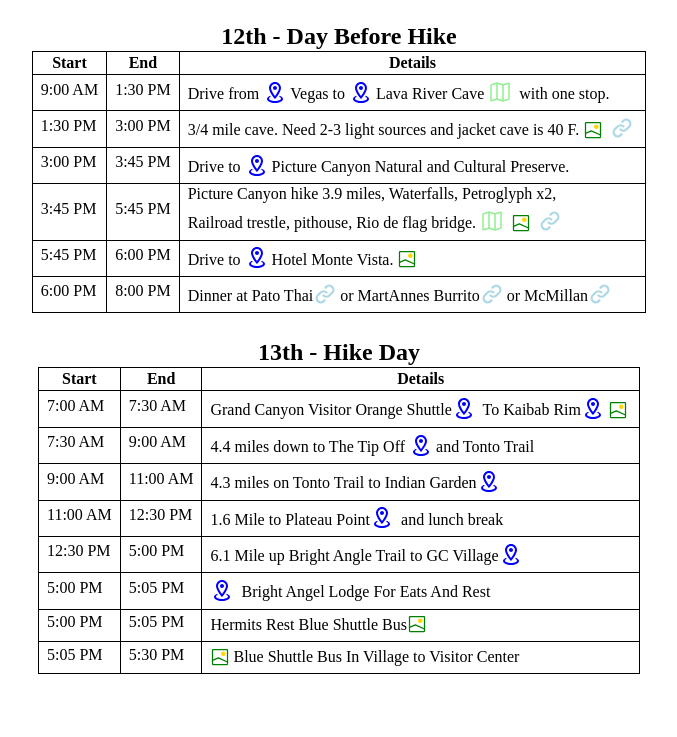
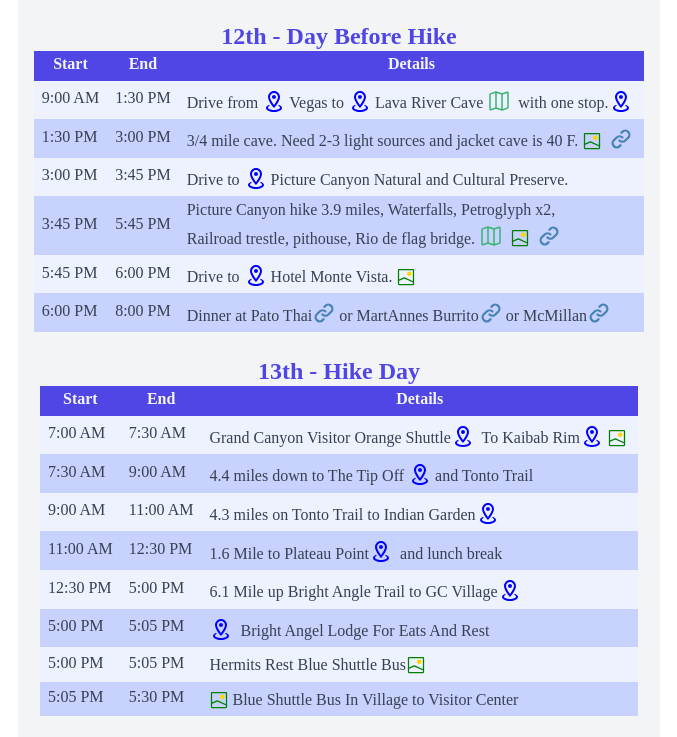
Before and after one commit to carltonj2000/grandCanyonTrip202205, a website built with Vite: page index.html in a window 1280 px wide. Shown: the part 63-800 px from the top of the page, without its empty margins (301-978 px from the left). Built offline with nearby package versions, Linux system fonts and the light colour scheme.

Commit message:
changed color and table format

```diff
--- a/agenda-day1.js
+++ b/agenda-day1.js
@@ -5,7 +5,7 @@ const agenda = [
   [
     "9:00 AM",
     "1:30 PM",
-    "Drive from <ilr />Vegas to <ill />Lava River Cave <iml /> with one stop.",
+    "Drive from <ilr />Vegas to <ill />Lava River Cave <iml /> with one stop.<ilw />",
   ],
   [
     "1:30 PM",
--- a/agenda-table.js
+++ b/agenda-table.js
@@ -5,19 +5,25 @@ const agendaType = [
 ];
 
 export const table = (agenda, title = "Title Needed") => {
+  const head = agenda.slice(0, 1);
+  const body = agenda.slice(1);
   const html = /* html */ `
       <div class="gc-agenda">
         <h2>${title}</h2>
         <table>
+          <thead>
+            ${head
+              .map(
+                (r, i) => `<tr>${r.map((c) => `<th>${c}</th>`).join("")}</tr>\n`
+              )
+              .join("")}
+          <thead>
           <tbody>
-            ${agenda
+            ${body
               .map(
-                (r, i) =>
+                (r) =>
                   `<tr>${r
-                    .map((c) => {
-                      const d = enhance(c);
-                      return i ? `<td>${d}</td>` : `<th>${d}</th>`;
-                    })
+                    .map((c) => `<td>${enhance(c)}</td>`)
                     .join("")}</tr>\n`
               )
               .join("")}
--- a/enhance-html.js
+++ b/enhance-html.js
@@ -16,6 +16,7 @@
  *         t=the tipoff
  *         u=plateau point
  *         v=gc visitors
+ *         w=williams
  *         y=gc village
  */
 
@@ -50,6 +51,7 @@ const links = {
   iwm: "https://themcmillan.us/",
   iwo: "https://www.patothai.com/",
   iwa: "https://martannes.com/",
+  ilw: "https://goo.gl/maps/Bov8ZrUxddbEgepH6",
 };
 
 //
--- a/icon-link.js
+++ b/icon-link.js
@@ -13,7 +13,7 @@ class iconLink extends HTMLElement {
   viewBox="0 0 256 256"
 >
   <path
-    fill="lightblue"
+    fill="steelBlue"
     d="m212.9 122.3l-30.3 30.3a56 56 0 0 1-79.2 0a12 12 0 1 1 16.9-16.9a32.2 32.2 0 0 0 45.3 0l30.3-30.3a32 32 0 0 0-45.3-45.3l-9.6 9.7a12 12 0 0 1-17-17l9.7-9.7a56 56 0 1 1 79.2 79.2ZM115 186.2l-9.6 9.7a32 32 0 0 1-45.3-45.3l30.3-30.3a32.2 32.2 0 0 1 45.3 0a12 12 0 0 0 16.9-16.9a55.9 55.9 0 0 0-79.2 0l-30.3 30.3a56 56 0 0 0 79.2 79.2l9.7-9.7a12 12 0 0 0-17-17Z"
   ></path>
 </svg>`;
--- a/icon-map.js
+++ b/icon-map.js
@@ -11,7 +11,7 @@ class iconMap extends HTMLElement {
 >
   <path
     d="M9 19L3.78974 20.7368C3.40122 20.8663 3 20.5771 3 20.1675L3 5.43246C3 5.1742 3.16526 4.94491 3.41026 4.86325L9 3M9 19L15 21M9 19L9 3M15 21L20.5897 19.1368C20.8347 19.0551 21 18.8258 21 18.5675L21 3.83246C21 3.42292 20.5988 3.13374 20.2103 3.26325L15 5M15 21L15 5M15 5L9 3"
-    stroke="lightgreen"
+    stroke="MediumSeaGreen"
     stroke-linecap="round"
     stroke-linejoin="round"
   />
--- a/styles.css
+++ b/styles.css
@@ -1,22 +1,40 @@
 .container {
-  max-width: 1200px;
+  max-width: fit-content;
+  min-height: 100vh;
   display: flex;
   flex-direction: column;
   align-items: center;
   margin: 0 auto;
+  padding: 0 1rem;
+  background-color: rgb(243, 244, 246);
+  color: rgb(55, 65, 81);
 }
 
 table {
   border-collapse: collapse;
 }
 
-th,
-td {
-  border: 1px solid black;
+thead th {
+  color: rgb(243, 244, 246);
+  background: rgb(79, 70, 229);
 }
 
-td {
-  padding: 0 0.5rem 0.4rem;
+tr:nth-child(even) {
+  background: rgb(199, 210, 254);
+}
+tr:nth-child(odd) {
+  background: rgb(238, 242, 255);
+}
+
+td,
+th {
+  padding: 0.2rem 0.5rem 0.4rem;
+}
+
+h1,
+h2,
+p {
+  color: rgb(79, 70, 229);
 }
 
 h2 {
```
Also changed, not shown: package.json (+6 -2 lines), README.md.
